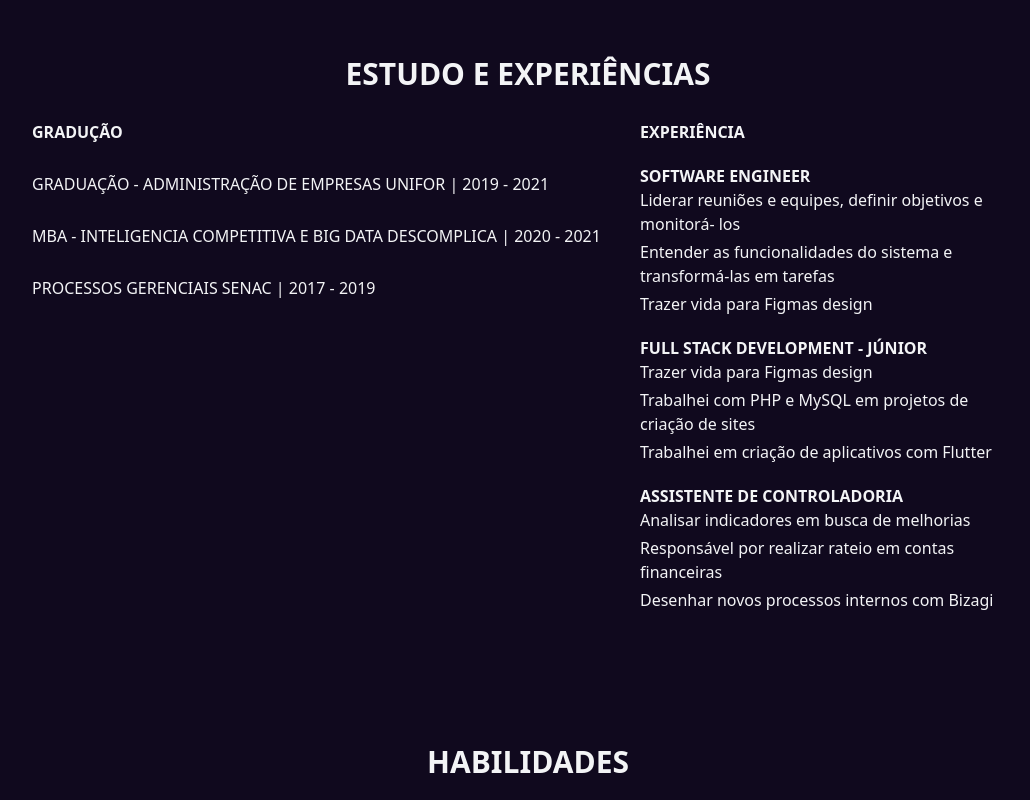
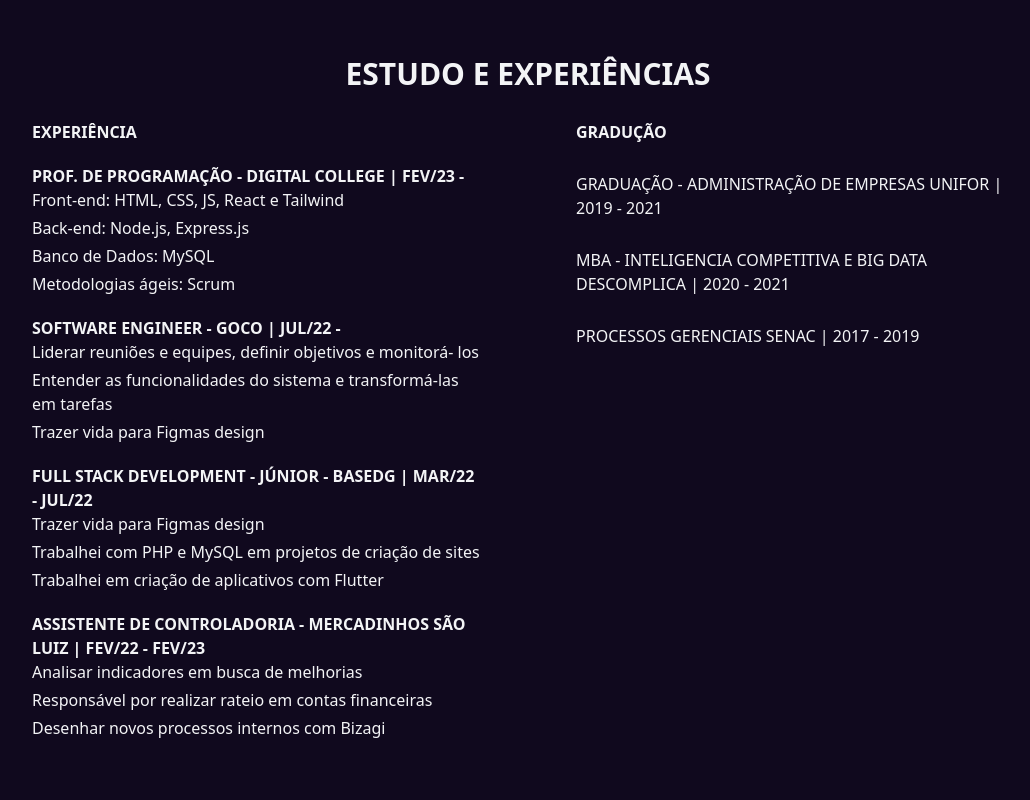
Before and after one commit to samuellgc/personal-website, a Next.js app: page / in a window 1280 px wide. Shown: the part 2700-3500 px from the top of the page, without its empty margins (112-1142 px from the left). Built offline with nearby package versions, Linux system fonts and the light colour scheme.

Commit message:
Changes on list section

```diff
--- a/src/components/composition/lists.tsx
+++ b/src/components/composition/lists.tsx
@@ -1,7 +1,64 @@
 export default function List() {
   return (
     <div className="flex justify-between">
-      <ul className="flex flex-col gap-7">
+      <div className="flex flex-col max-w-md">
+        <p className="font-semibold uppercase mb-5">Experiência</p>
+        <p className="font-semibold uppercase">Prof. de Programação - Digital College | Fev/23 - </p>
+        <ul className="flex flex-col gap-1 mb-5">
+          <li>
+            Front-end: HTML, CSS, JS, React e Tailwind
+          </li>
+          <li>
+            Back-end: Node.js, Express.js
+          </li>
+          <li>
+            Banco de Dados: MySQL
+          </li>
+          <li>
+            Metodologias ágeis: Scrum
+          </li>
+        </ul>
+        <p className="font-semibold uppercase">Software Engineer - GOCO | Jul/22 - </p>
+        <ul className="flex flex-col gap-1 mb-5">
+          <li>
+            Liderar reuniões e equipes, definir objetivos e monitorá-
+            los
+          </li>
+          <li>
+            Entender as funcionalidades do sistema e transformá-las
+            em tarefas
+          </li>
+          <li>
+            Trazer vida para Figmas design
+          </li>
+        </ul>
+        <p className="font-semibold uppercase">Full Stack Development - Júnior - BaseDG | Mar/22 - Jul/22</p>
+        <ul className="flex flex-col gap-1 mb-5">
+          <li>
+            Trazer vida para Figmas design
+          </li>
+          <li>
+            Trabalhei com PHP e MySQL em projetos de criação de
+            sites
+          </li>
+          <li>
+            Trabalhei em criação de aplicativos com Flutter
+          </li>
+        </ul>
+        <p className="font-semibold uppercase">Assistente de Controladoria - Mercadinhos São Luiz | Fev/22 - Fev/23</p>
+        <ul className="flex flex-col gap-1 mb-5">
+          <li>
+            Analisar indicadores em busca de melhorias
+          </li>
+          <li>
+            Responsável por realizar rateio em contas financeiras
+          </li>
+          <li>
+            Desenhar novos processos internos com Bizagi
+          </li>
+        </ul>
+      </div>
+      <ul className="flex flex-col gap-7 max-w-md">
         <p className="font-semibold uppercase">Gradução</p>
         <li>
           GRADUAÇÃO - ADMINISTRAÇÃO DE EMPRESAS
@@ -16,48 +73,6 @@
           SENAC | 2017 - 2019
         </li>
       </ul>
-      <div className="flex flex-col">
-        <p className="font-semibold uppercase mb-5">Experiência</p>
-        <p className="font-semibold uppercase">Software Engineer</p>
-        <ul className="flex flex-col gap-1 mb-5 sm:max-w-sm">
-          <li>
-            Liderar reuniões e equipes, definir objetivos e monitorá-
-            los
-          </li>
-          <li>
-            Entender as funcionalidades do sistema e transformá-las
-            em tarefas
-          </li>
-          <li>
-            Trazer vida para Figmas design
-          </li>
-        </ul>
-        <p className="font-semibold uppercase">Full Stack Development - Júnior</p>
-        <ul className="flex flex-col gap-1 mb-5 max-w-sm">
-          <li>
-            Trazer vida para Figmas design
-          </li>
-          <li>
-            Trabalhei com PHP e MySQL em projetos de criação de
-            sites
-          </li>
-          <li>
-            Trabalhei em criação de aplicativos com Flutter
-          </li>
-        </ul>
-        <p className="font-semibold uppercase">Assistente de Controladoria</p>
-        <ul className="flex flex-col gap-1 mb-5 max-w-sm">
-          <li>
-            Analisar indicadores em busca de melhorias
-          </li>
-          <li>
-            Responsável por realizar rateio em contas financeiras
-          </li>
-          <li>
-            Desenhar novos processos internos com Bizagi
-          </li>
-        </ul>
-      </div>
     </div>
   );
 }
```
